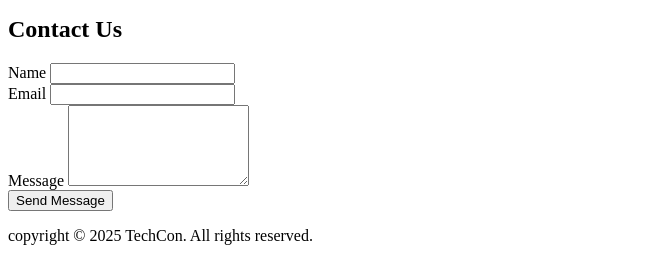
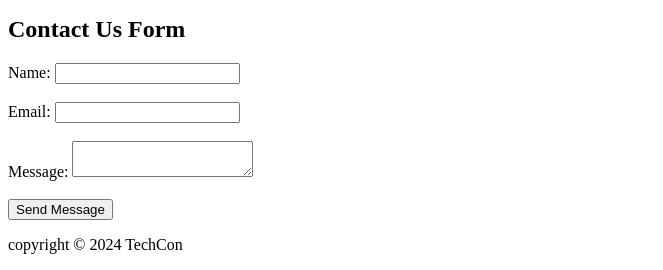
Before and after one commit to efantus/TechCon_HTML, a plain HTML site: page contact.html in a window 1280 px wide. Shown: the part 591-861 px from the top of the page, without its empty margins (0-663 px from the left). Drawn offline with Linux system fonts and the light colour scheme.

Commit message:
sed -n '1,40p' contact.html
ease enter the commit message for your changes. Lines starting

```diff
--- a/contact.html
+++ b/contact.html
@@ -21,49 +21,54 @@
     <section>
       <h2>Contact Information</h2>
       <p>Email: <a href="mailto:email@example.com">email@example.com</a></p>
+
       <p>
         Social:
-        <a href="https://twitter.com/" target="_blank" rel="noopener">Twitter</a> |
+        <a href="https://twitter.com/" target="_blank" rel="noopener">Twitter</a>
         <a href="https://facebook.com/" target="_blank" rel="noopener">Facebook</a>
       </p>
     </section>
 
     <section>
       <h2>Location</h2>
-      <!-- Example responsive iframe (Google Maps embed). Replace src with a real embed if you like. -->
+      <!-- Google Maps embed -->
       <div style="max-width:600px;">
         <iframe
           title="TechCon venue map"
           src="https://www.google.com/maps?q=New+York+City&output=embed"
-          width="100%" height="300" style="border:0;" allowfullscreen="" loading="lazy">
+          width="100%" height="300"
+          style="border:0;"
+          allowfullscreen
+          loading="lazy">
         </iframe>
       </div>
     </section>
 
     <section>
-      <h2>Contact Us</h2>
-      <form action="#" method="post" novalidate>
-        <div>
-          <label for="contact_name">Name</label>
-          <input id="contact_name" name="contact_name" type="text" required />
-        </div>
-        <div>
-          <label for="contact_email">Email</label>
-          <input id="contact_email" name="contact_email" type="email" required />
-        </div>
-        <div>
-          <label for="message">Message</label>
-          <textarea id="message" name="message" rows="5" required></textarea>
-        </div>
-        <div>
-          <button type="submit">Send Message</button>
-        </div>
+      <h2>Contact Us Form</h2>
+      <form>
+        <label for="name">Name:</label>
+        <input id="name" name="name" type="text">
+
+        <br><br>
+
+        <label for="email">Email:</label>
+        <input id="email" name="email" type="email">
+
+        <br><br>
+
+        <label for="message">Message:</label>
+        <textarea id="message" name="message"></textarea>
+
+        <br><br>
+
+        <button type="submit">Send Message</button>
       </form>
     </section>
   </main>
 
   <footer>
-    <p>copyright © 2025 TechCon. All rights reserved.</p>
+    <p>copyright © 2024 TechCon</p>
   </footer>
 </body>
 </html>
```
Also changed, not shown: 1 other file.
